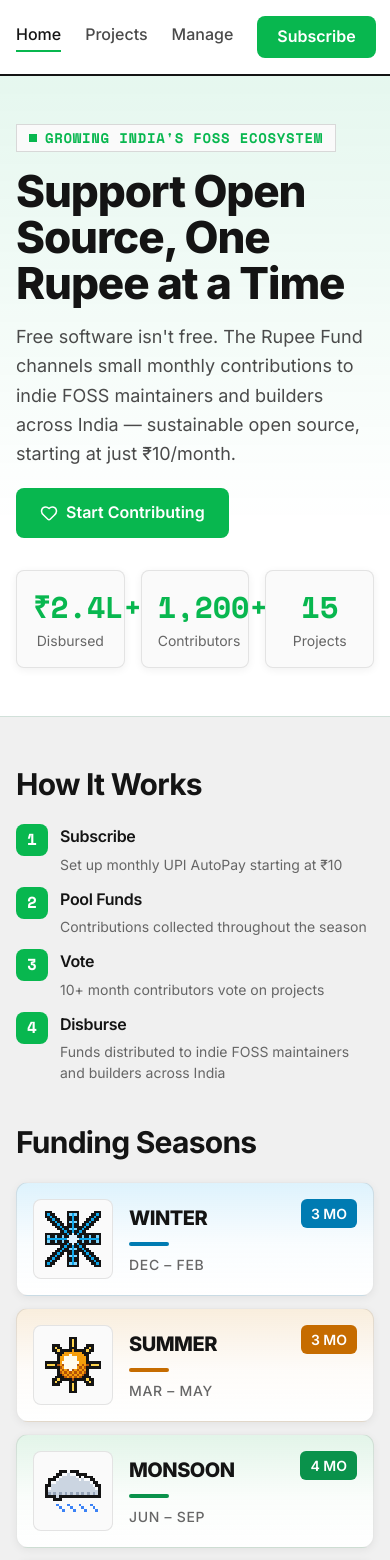
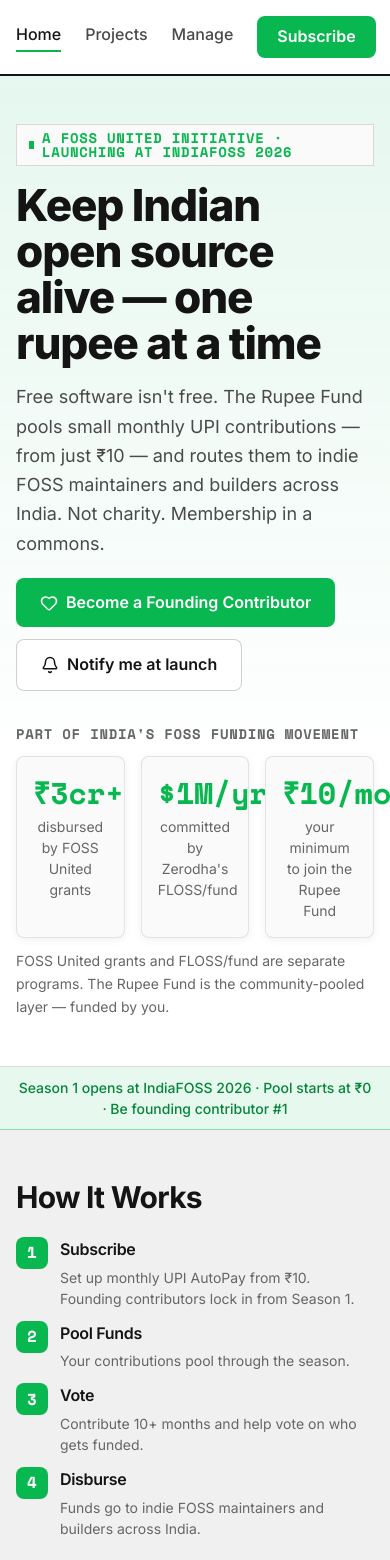
Before and after one commit to raisedadead/trf, a React (Vite) app: page / in a window 390 px wide. Shown: the top 1560 px of the page. Built offline with nearby package versions, Linux system fonts and the light colour scheme.

Commit message:
fix: replace mock data with honest pre-launch copy

```diff
--- a/src/components/RupeeFund.tsx
+++ b/src/components/RupeeFund.tsx
@@ -1,44 +1,19 @@
 import { useState } from "react";
-import { Heart, CheckCircle, AlertCircle } from "lucide-react";
+import { Heart, AlertCircle, Bell } from "lucide-react";
 import { PixelSprite } from "./PixelArt.tsx";
 import { SEASON_ART } from "./seasonArt.ts";
+
+type SubscribeMode = "waitlist" | "autopay";
 
 const RupeeFund = () => {
   const [currentScreen, setCurrentScreen] = useState("home");
   const [amount, setAmount] = useState("100");
+  const [subscribeMode, setSubscribeMode] = useState<SubscribeMode>("waitlist");
 
-  const supportedProjects = [
-    {
-      name: "Linux Kernel Contributors (India)",
-      amount: "₹45,000",
-      season: "Winter 2024",
-    },
-    {
-      name: "GNOME India Contributors",
-      amount: "₹32,000",
-      season: "Winter 2024",
-    },
-    {
-      name: "Python India Community",
-      amount: "₹28,500",
-      season: "Winter 2024",
-    },
-    {
-      name: "Rust India Developers",
-      amount: "₹25,000",
-      season: "Monsoon 2024",
-    },
-    {
-      name: "Django India Contributors",
-      amount: "₹18,000",
-      season: "Monsoon 2024",
-    },
-    {
-      name: "PostgreSQL India Community",
-      amount: "₹15,500",
-      season: "Monsoon 2024",
-    },
-  ];
+  const goSubscribe = (mode: SubscribeMode) => {
+    setSubscribeMode(mode);
+    setCurrentScreen("subscribe");
+  };
 
   const navLink = (screen: string, label: string) => (
     <button
@@ -65,7 +40,7 @@
             {navLink("projects", "Projects")}
             {navLink("manage", "Manage")}
             <button
-              onClick={() => setCurrentScreen("subscribe")}
+              onClick={() => goSubscribe("autopay")}
               className="bg-brand text-white px-5 py-2 rounded-lg hover:bg-brand-700 font-semibold transition-colors text-sm"
             >
               Subscribe
@@ -93,49 +68,84 @@
           <div className="grid md:grid-cols-2 gap-8 items-center">
             <div>
               <div className="mb-4">
-                {eyebrow("Growing India's FOSS Ecosystem")}
+                {eyebrow(
+                  "A FOSS United Initiative · Launching at IndiaFOSS 2026",
+                )}
               </div>
               <h2 className="text-4xl sm:text-5xl font-extrabold text-ink mb-4 leading-[1.05] tracking-tight">
-                Support Open Source, One Rupee at a Time
+                Keep Indian open source alive — one rupee at a time
               </h2>
               <p className="text-base text-ink-2 mb-5 leading-relaxed">
-                Free software isn't free. The Rupee Fund channels small monthly
-                contributions to indie FOSS maintainers and builders across
-                India — sustainable open source, starting at just ₹10/month.
+                Free software isn't free. The Rupee Fund pools small monthly UPI
+                contributions — from just ₹10 — and routes them to indie FOSS
+                maintainers and builders across India. Not charity. Membership
+                in a commons.
               </p>
+              <div className="flex flex-wrap gap-3">
                 <button
-                onClick={() => setCurrentScreen("subscribe")}
+                  onClick={() => goSubscribe("autopay")}
                   className="bg-brand text-white px-6 py-3 rounded-lg font-semibold hover:bg-brand-700 transition-colors inline-flex items-center gap-2"
                 >
                   <Heart size={18} />
-                Start Contributing
+                  Become a Founding Contributor
+                </button>
+                <button
+                  onClick={() => goSubscribe("waitlist")}
+                  className="bg-white text-ink border border-ink/20 px-6 py-3 rounded-lg font-semibold hover:border-brand hover:text-brand transition-colors inline-flex items-center gap-2"
+                >
+                  <Bell size={18} />
+                  Notify me at launch
                 </button>
               </div>
+            </div>
 
-            {/* Stats - Inline */}
+            {/* Ecosystem credibility - attributed, not claimed */}
+            <div>
+              <p className="mb-3 text-xs font-mono font-bold uppercase tracking-wider text-ink-3">
+                Part of India's FOSS funding movement
+              </p>
               <div className="grid grid-cols-3 gap-4">
                 <div className="bg-card p-4 rounded-lg border border-ink/10 shadow-soft text-center">
                   <div className="text-2xl font-mono font-bold text-brand mb-1">
-                  ₹2.4L+
+                    ₹3cr+
                   </div>
-                <div className="text-xs text-ink-3">Disbursed</div>
+                  <div className="text-xs text-ink-3">
+                    disbursed by FOSS United grants
+                  </div>
                 </div>
                 <div className="bg-card p-4 rounded-lg border border-ink/10 shadow-soft text-center">
                   <div className="text-2xl font-mono font-bold text-brand mb-1">
-                  1,200+
+                    $1M/yr
                   </div>
-                <div className="text-xs text-ink-3">Contributors</div>
+                  <div className="text-xs text-ink-3">
+                    committed by Zerodha's FLOSS/fund
+                  </div>
                 </div>
                 <div className="bg-card p-4 rounded-lg border border-ink/10 shadow-soft text-center">
                   <div className="text-2xl font-mono font-bold text-brand mb-1">
-                  15
+                    ₹10/mo
                   </div>
-                <div className="text-xs text-ink-3">Projects</div>
+                  <div className="text-xs text-ink-3">
+                    your minimum to join the Rupee Fund
                   </div>
+                </div>
+              </div>
+              <p className="mt-3 text-xs text-ink-3 leading-relaxed">
+                FOSS United grants and FLOSS/fund are separate programs. The
+                Rupee Fund is the community-pooled layer — funded by you.
+              </p>
             </div>
           </div>
         </div>
       </section>
+
+      {/* Launch ribbon */}
+      <div className="bg-brand-50 border-b border-brand-200">
+        <div className="max-w-7xl mx-auto px-4 sm:px-6 lg:px-8 py-2.5 text-center text-xs font-medium text-brand-800">
+          Season 1 opens at IndiaFOSS 2026 · Pool starts at ₹0 · Be founding
+          contributor #1
+        </div>
+      </div>
 
       {/* How It Works + Seasons - Combined */}
       <section className="py-12 bg-paper">
@@ -158,7 +168,8 @@
                       Subscribe
                     </h4>
                     <p className="text-ink-3 text-xs">
-                      Set up monthly UPI AutoPay starting at ₹10
+                      Set up monthly UPI AutoPay from ₹10. Founding contributors
+                      lock in from Season 1.
                     </p>
                   </div>
                 </div>
@@ -173,7 +184,7 @@
                       Pool Funds
                     </h4>
                     <p className="text-ink-3 text-xs">
-                      Contributions collected throughout the season
+                      Your contributions pool through the season.
                     </p>
                   </div>
                 </div>
@@ -188,7 +199,7 @@
                       Vote
                     </h4>
                     <p className="text-ink-3 text-xs">
-                      10+ month contributors vote on projects
+                      Contribute 10+ months and help vote on who gets funded.
                     </p>
                   </div>
                 </div>
@@ -203,8 +214,8 @@
                       Disburse
                     </h4>
                     <p className="text-ink-3 text-xs">
-                      Funds distributed to indie FOSS maintainers and builders
-                      across India
+                      Funds go to indie FOSS maintainers and builders across
+                      India.
                     </p>
                   </div>
                 </div>
@@ -265,6 +276,19 @@
           <div className="space-y-2">
             <details className="bg-card p-4 rounded-lg border border-ink/10 shadow-soft group">
               <summary className="font-semibold text-sm cursor-pointer text-ink flex justify-between items-center">
+                <span>Is the fund live yet?</span>
+                <span className="text-brand text-xl group-open:rotate-45 transition-transform">
+                  +
+                </span>
+              </summary>
+              <p className="mt-3 text-ink-2 text-xs leading-relaxed border-t border-ink/10 pt-3">
+                Not yet — we launch at IndiaFOSS 2026. Founding contributors who
+                join now seed Season 1's pool and lock in early voting
+                eligibility.
+              </p>
+            </details>
+            <details className="bg-card p-4 rounded-lg border border-ink/10 shadow-soft group">
+              <summary className="font-semibold text-sm cursor-pointer text-ink flex justify-between items-center">
                 <span>Why this fund?</span>
                 <span className="text-brand text-xl group-open:rotate-45 transition-transform">
                   +
@@ -274,6 +298,22 @@
                 Free software isn't free. It can be inexpensive and sustainable
                 when paid for by a large pool of users. Minimum is ₹10, which
                 even most students can afford.
+              </p>
+            </details>
+            <details className="bg-card p-4 rounded-lg border border-ink/10 shadow-soft group">
+              <summary className="font-semibold text-sm cursor-pointer text-ink flex justify-between items-center">
+                <span>
+                  How is this different from FOSS United grants or FLOSS/fund?
+                </span>
+                <span className="text-brand text-xl group-open:rotate-45 transition-transform">
+                  +
+                </span>
+              </summary>
+              <p className="mt-3 text-ink-2 text-xs leading-relaxed border-t border-ink/10 pt-3">
+                Those are large, foundation- and company-funded grants (₹3cr+
+                from FOSS United; $1M a year from Zerodha's FLOSS/fund). The
+                Rupee Fund is the community layer — thousands of ₹10s, pooled
+                and voted on by contributors like you.
               </p>
             </details>
             <details className="bg-card p-4 rounded-lg border border-ink/10 shadow-soft group">
@@ -358,7 +398,7 @@
                     onClick={() => setCurrentScreen("projects")}
                     className="hover:text-brand transition-colors"
                   >
-                    Supported Projects
+                    How Funding Works
                   </button>
                 </li>
                 <li>
@@ -476,13 +516,81 @@
               <Heart className="text-brand" size={28} fill="currentColor" />
             </div>
             <h2 className="text-2xl font-bold text-ink mb-2 tracking-tight">
-              Start Your Subscription
+              Become a Founding Contributor
             </h2>
             <p className="text-ink-2 text-sm">
-              Support indie Indian FOSS maintainers with as little as ₹10/month
+              Two ways in — join the launch waitlist, or set up early-bird UPI
+              AutoPay now from ₹10/month.
             </p>
           </div>
 
+          {/* Mode toggle */}
+          <div className="grid grid-cols-2 gap-2 mb-6 p-1 bg-card border border-ink/10 rounded-lg">
+            <button
+              type="button"
+              onClick={() => setSubscribeMode("waitlist")}
+              className={`py-2 rounded-md text-sm font-semibold transition-colors ${subscribeMode === "waitlist" ? "bg-brand text-white" : "text-ink-2 hover:text-brand"}`}
+            >
+              Notify me at launch
+            </button>
+            <button
+              type="button"
+              onClick={() => setSubscribeMode("autopay")}
+              className={`py-2 rounded-md text-sm font-semibold transition-colors ${subscribeMode === "autopay" ? "bg-brand text-white" : "text-ink-2 hover:text-brand"}`}
+            >
+              Set up AutoPay now
+            </button>
+          </div>
+
+          {subscribeMode === "waitlist" ? (
+            <form className="space-y-4">
+              <div>
+                <label className="block text-xs font-semibold text-ink-2 mb-1">
+                  Full Name *
+                </label>
+                <input
+                  type="text"
+                  placeholder="Your name"
+                  className="w-full px-3 py-2 text-sm border border-ink/15 rounded-lg focus:ring-2 focus:ring-brand focus:border-transparent outline-none"
+                  required
+                />
+              </div>
+              <div>
+                <label className="block text-xs font-semibold text-ink-2 mb-1">
+                  Email Address *
+                </label>
+                <input
+                  type="email"
+                  placeholder="your.email@example.com"
+                  className="w-full px-3 py-2 text-sm border border-ink/15 rounded-lg focus:ring-2 focus:ring-brand focus:border-transparent outline-none"
+                  required
+                />
+              </div>
+              <div className="bg-card border-l-4 border-brand rounded-r-lg p-3">
+                <div className="flex gap-2">
+                  <Bell className="text-brand flex-shrink-0 mt-0.5" size={16} />
+                  <div className="text-xs text-ink-2">
+                    <p className="font-semibold mb-1 text-ink">
+                      No payment yet
+                    </p>
+                    <p>
+                      We'll email you when Season 1 opens at IndiaFOSS 2026, so
+                      you can set up UPI AutoPay first.
+                    </p>
+                  </div>
+                </div>
+              </div>
+              <button
+                type="submit"
+                className="w-full bg-brand text-white py-3 rounded-lg font-semibold hover:bg-brand-700 transition-colors"
+              >
+                Join the Waitlist
+              </button>
+              <p className="text-xs text-ink-3 text-center">
+                We'll only email you about the launch. No spam.
+              </p>
+            </form>
+          ) : (
             <form className="space-y-4">
               <div className="grid grid-cols-1 sm:grid-cols-2 gap-4">
                 <div>
@@ -550,7 +658,8 @@
                 </div>
               </div>
               <p className="text-xs text-ink-3">
-              Required for statutory compliance
+                Required for statutory compliance. Stored securely, never
+                shared.
               </p>
 
               <div>
@@ -618,10 +727,11 @@
                   />
                   <div className="text-xs text-ink-2">
                     <p className="font-semibold mb-1 text-ink">
-                    UPI AutoPay Setup
+                      Early-bird UPI AutoPay
                     </p>
                     <p>
-                    You'll be redirected to set up UPI AutoPay via Razorpay.
+                      You'll set up a UPI AutoPay mandate via Razorpay. Your
+                      first contribution is collected when Season 1 opens.
                       Cancel anytime.
                     </p>
                   </div>
@@ -650,14 +760,19 @@
               >
                 Set Up UPI AutoPay
               </button>
+              <p className="text-xs text-ink-3 text-center">
+                Secured by Razorpay UPI AutoPay · Cancel anytime ·
+                Statutory-compliant · India-only
+              </p>
             </form>
+          )}
 
           <div className="mt-4 text-center">
             <button
               onClick={() => setCurrentScreen("manage")}
               className="text-xs text-ink-2 hover:text-brand font-medium"
             >
-              Already subscribed? Manage subscription →
+              See what you'll manage → Preview
             </button>
           </div>
         </div>
@@ -672,10 +787,11 @@
       <div className="max-w-6xl mx-auto px-4 sm:px-6 lg:px-8 py-8">
         <div className="text-center mb-6">
           <h2 className="text-3xl font-bold text-ink mb-2 tracking-tight">
-            Supported Projects
+            Where your rupees will go
           </h2>
           <p className="text-sm text-ink-2">
-            Indian contributors to these FOSS projects have received funding
+            The Rupee Fund hasn't disbursed yet — Season 1 opens at IndiaFOSS
+            2026. Here's how funding will work.
           </p>
         </div>
 
@@ -683,43 +799,35 @@
           <div className="flex flex-col sm:flex-row gap-4 justify-between items-start sm:items-center">
             <div>
               <h3 className="text-lg font-bold text-ink mb-1">
-                Current Season: Post-Monsoon 2024
+                Season 1 — opens at IndiaFOSS 2026
               </h3>
-              <p className="text-ink-3 text-xs">Oct - Nov 2024</p>
+              <p className="text-ink-3 text-xs">
+                Be the first rupee in the pool
+              </p>
             </div>
             <div className="bg-brand-50 px-6 py-3 rounded-lg border border-brand-200">
-              <div className="text-xs text-ink-3 mb-1">Total Pool</div>
-              <div className="text-2xl font-mono font-bold text-brand">
-                ₹64,000
-              </div>
+              <div className="text-xs text-ink-3 mb-1">Pool starts at</div>
+              <div className="text-2xl font-mono font-bold text-brand">₹0</div>
             </div>
           </div>
         </div>
 
-        <div className="space-y-3">
-          {supportedProjects.map((project, idx) => (
-            <div
-              key={idx}
-              className="bg-white rounded-lg p-4 hover:border-brand/40 transition-colors border border-ink/10"
+        <div className="bg-white rounded-lg border border-ink/10 border-dashed p-8 text-center">
+          <h3 className="text-lg font-bold text-ink mb-2">
+            No disbursements yet
+          </h3>
+          <p className="text-sm text-ink-2 max-w-xl mx-auto mb-5">
+            Founding contributors seed the first pool. Then contributors with
+            10+ months of giving vote on which indie Indian FOSS maintainers and
+            builders receive funding each season — and disbursements will be
+            listed right here, transparently.
+          </p>
+          <button
+            onClick={() => goSubscribe("autopay")}
+            className="bg-brand text-white px-6 py-2 rounded-lg font-semibold hover:bg-brand-700 text-sm transition-colors"
           >
-              <div className="flex flex-col sm:flex-row justify-between items-start sm:items-center gap-3">
-                <div className="flex-1">
-                  <h4 className="font-semibold text-sm text-ink mb-1">
-                    {project.name}
-                  </h4>
-                  <span className="inline-block bg-card border border-ink/10 text-ink-2 text-xs px-2 py-1 rounded-md">
-                    {project.season}
-                  </span>
-                </div>
-                <div className="text-right">
-                  <div className="text-xl font-mono font-bold text-brand">
-                    {project.amount}
-                  </div>
-                  <div className="text-xs text-ink-3">Disbursed</div>
-                </div>
-              </div>
-            </div>
-          ))}
+            Become a Founding Contributor
+          </button>
         </div>
 
         <div className="mt-8 bg-white rounded-lg p-6 text-center border border-ink/10 border-t-4 border-t-brand">
@@ -727,7 +835,8 @@
             Want to suggest a project?
           </h3>
           <p className="text-sm text-ink-2 mb-4">
-            Contributors with 10+ months can vote and suggest projects.
+            Once you're a contributor with 10+ months, you can vote and suggest
+            projects.
           </p>
           <button className="bg-brand text-white px-6 py-2 rounded-lg font-semibold hover:bg-brand-700 text-sm transition-colors">
             Submit Suggestion
@@ -743,63 +852,65 @@
 
       <div className="max-w-2xl mx-auto px-4 sm:px-6 lg:px-8 py-8">
         <div className="bg-white rounded-lg border border-ink/10 shadow-soft p-6">
-          <h2 className="text-2xl font-bold text-ink mb-6 text-center tracking-tight">
+          <div className="flex items-center justify-center gap-2 mb-6">
+            <h2 className="text-2xl font-bold text-ink text-center tracking-tight">
               Manage Subscription
             </h2>
+            <span className="rounded-md bg-card border border-ink/15 px-2 py-0.5 text-xs font-mono font-bold uppercase tracking-wider text-ink-3">
+              Preview
+            </span>
+          </div>
 
-          <div className="bg-brand-50 border-l-4 border-brand rounded-r-lg p-4 mb-6">
+          <div className="bg-card border-l-4 border-ink/20 rounded-r-lg p-4 mb-6">
             <div className="flex items-start gap-2">
-              <CheckCircle className="text-brand flex-shrink-0" size={20} />
+              <AlertCircle className="text-ink-3 flex-shrink-0" size={20} />
               <div>
-                <h3 className="font-semibold text-brand-900 text-sm mb-1">
-                  Active Subscription
+                <h3 className="font-semibold text-ink text-sm mb-1">
+                  No active subscription yet
                 </h3>
-                <p className="text-xs text-brand-800">UPI AutoPay is active</p>
+                <p className="text-xs text-ink-2">
+                  This is a preview of what you'll manage once you join. The
+                  Rupee Fund launches at IndiaFOSS 2026.
+                </p>
               </div>
             </div>
           </div>
 
-          <div className="space-y-3 mb-6">
+          <div className="space-y-3 mb-6 opacity-60">
             <div className="flex justify-between items-center pb-3 border-b border-ink/10 text-sm">
               <span className="text-ink-2">Monthly Amount</span>
-              <span className="font-mono font-semibold text-ink">₹100</span>
+              <span className="font-mono font-semibold text-ink">—</span>
             </div>
             <div className="flex justify-between items-center pb-3 border-b border-ink/10 text-sm">
               <span className="text-ink-2">Next Payment</span>
-              <span className="font-mono font-semibold text-ink">
-                Nov 15, 2024
-              </span>
+              <span className="font-mono font-semibold text-ink">—</span>
             </div>
             <div className="flex justify-between items-center pb-3 border-b border-ink/10 text-sm">
               <span className="text-ink-2">Total Contributed</span>
-              <span className="font-mono font-semibold text-ink">
-                ₹800 (8 months)
-              </span>
+              <span className="font-mono font-semibold text-ink">—</span>
             </div>
             <div className="flex justify-between items-center pb-3 border-b border-ink/10 text-sm">
               <span className="text-ink-2">Voting Status</span>
-              <span className="font-semibold text-brand">
-                Eligible in Summer 2025
+              <span className="font-semibold text-ink-3">
+                Eligible after 10+ months
               </span>
             </div>
           </div>
 
-          <div className="space-y-3">
-            <button className="w-full bg-brand text-white py-2 rounded-lg font-semibold hover:bg-brand-700 text-sm transition-colors">
-              Update Amount
+          <button
+            onClick={() => goSubscribe("autopay")}
+            className="w-full bg-brand text-white py-3 rounded-lg font-semibold hover:bg-brand-700 text-sm transition-colors"
+          >
+            Become a Founding Contributor
           </button>
-            <button className="w-full bg-card text-ink-2 py-2 rounded-lg font-semibold hover:bg-paper border border-ink/10 text-sm transition-colors">
-              View History
-            </button>
-          </div>
 
           <div className="mt-6 pt-6 border-t border-ink/10">
             <h3 className="font-semibold text-ink mb-3 text-sm">
-              Cancel Subscription
+              Cancelling, once you're subscribed
             </h3>
             <p className="text-xs text-ink-2 mb-3">
-              Cancel your UPI AutoPay mandate anytime. Contributions up to
-              cancellation count toward voting eligibility.
+              You'll be able to cancel your UPI AutoPay mandate anytime.
+              Contributions up to cancellation count toward voting eligibility.
             </p>
             <details className="mb-3">
               <summary className="text-xs text-ink-2 cursor-pointer font-medium">
@@ -816,12 +927,9 @@
                 <p className="mt-2 font-semibold text-ink">
                   Method 2: Email Link
                 </p>
-                <p>Request a cancellation link below</p>
+                <p>Request a cancellation link from your subscription email</p>
               </div>
             </details>
-            <button className="w-full bg-red-50 text-red-600 py-2 rounded-lg font-semibold hover:bg-red-100 border border-red-200 text-sm transition-colors">
-              Request Cancellation Link
-            </button>
           </div>
         </div>
       </div>
```
Also changed, not shown: 1 other file (tests, documents, lock files or other folders). Lines whose indentation alone changed are shown as unchanged.
